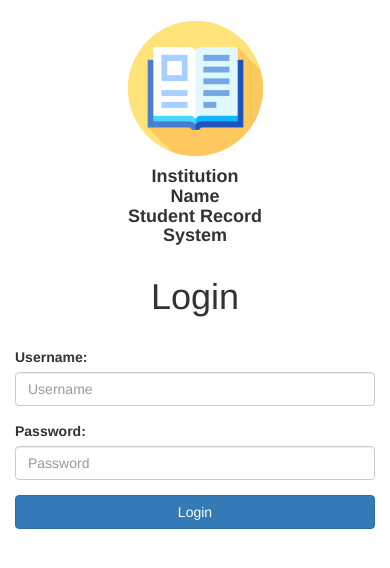
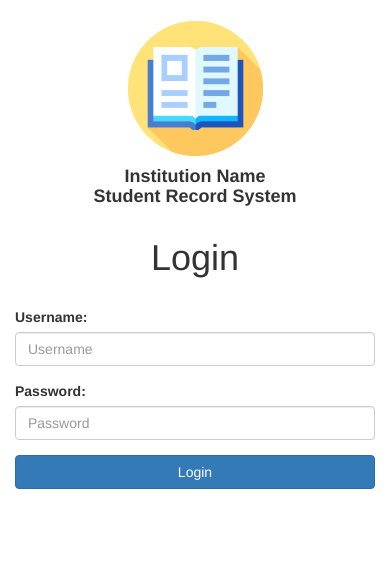
Before and after one commit to ahmednooor/SRS, a Flask app: page /login in a window 390 px wide. Shown: the top 568 px of the page. Run offline with Flask 2, Linux system fonts and the light colour scheme; data comes from the database, SQL or seed files in the repository; some libraries are stand-ins or nearby versions.

Commit message:
Minor fixes related to view.

```diff
--- a/app.py
+++ b/app.py
@@ -90,7 +90,7 @@ def RepresentsInt(s):
         return False
 
 
-### configure CS50 Library to use SQLite database
+### configure root directory path relative to this file
 THIS_FOLDER_G = ""
 if getattr(sys, 'frozen', False):
     # frozen
@@ -98,6 +98,8 @@ if getattr(sys, 'frozen', False):
 else:
     # unfrozen
     THIS_FOLDER_G = os.path.dirname(os.path.realpath(__file__))
+
+### configure CS50 Library to use SQLite database
 db = SQL("sqlite:///" + THIS_FOLDER_G + "/db/system.db")
 
 
--- a/templates/login.html
+++ b/templates/login.html
@@ -9,6 +9,7 @@
     <link rel="stylesheet" type="text/css" href="../static/css/bootstrap.min.css">
     <link rel="stylesheet" type="text/css" href="../static/css/font-awesome.min.css">
     <link rel="stylesheet" type="text/css" href="../static/css/main.css">
+    <link rel="icon" type="image/ico" href="../static/img/system/logo.ico">
     <script src="../static/js/jquery-3.2.1.min.js"></script>
     <script src="../static/js/bootstrap.min.js"></script>
 </head>
@@ -25,11 +26,13 @@
             <img class="img-responsive login-logo" src="../static/img/system/logo.png" alt="">
             </div>
             <div class="col-md-2"></div>
-            <div class="col-md-12">
-            <h4 class="text-center"><strong>{{ g.systemsettings["institutionname"] }}<br>Student Record System</strong></h4>
-            </div>
         </div>
         <div class="col-xs-3 col-sm-4 col-md-4"></div>
+    </div>
+    <div class="row">
+        <div class="col-md-12">
+            <h4 class="text-center"><strong>{{ g.systemsettings["institutionname"] }}<br>Student Record System</strong></h4>
+        </div>
     </div>
     <div class="row">
         <div class="col-md-4"></div>
```
Also changed, not shown: README.md.
